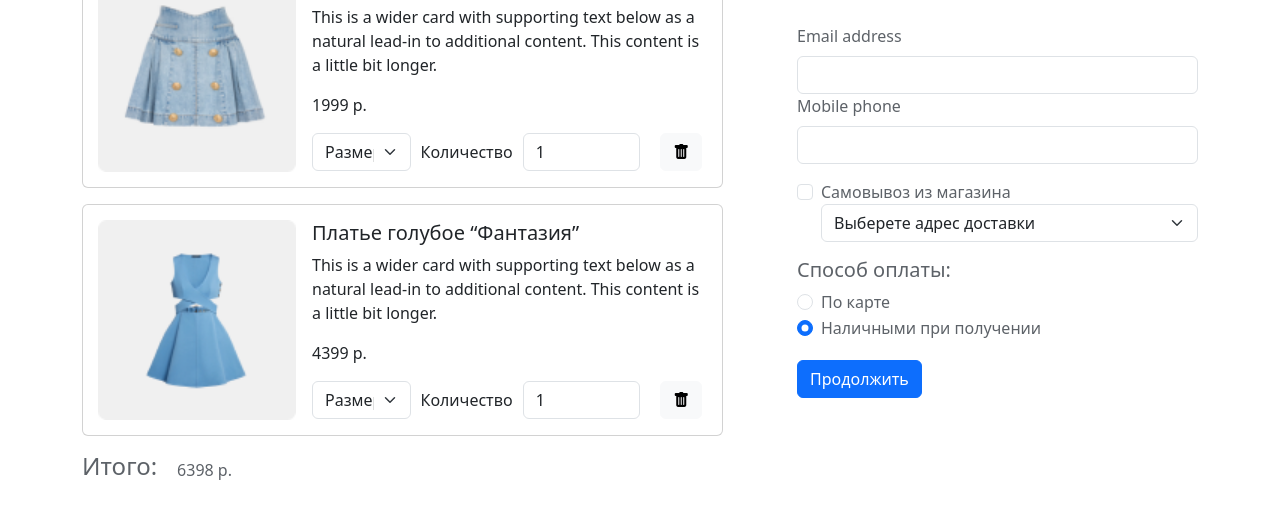
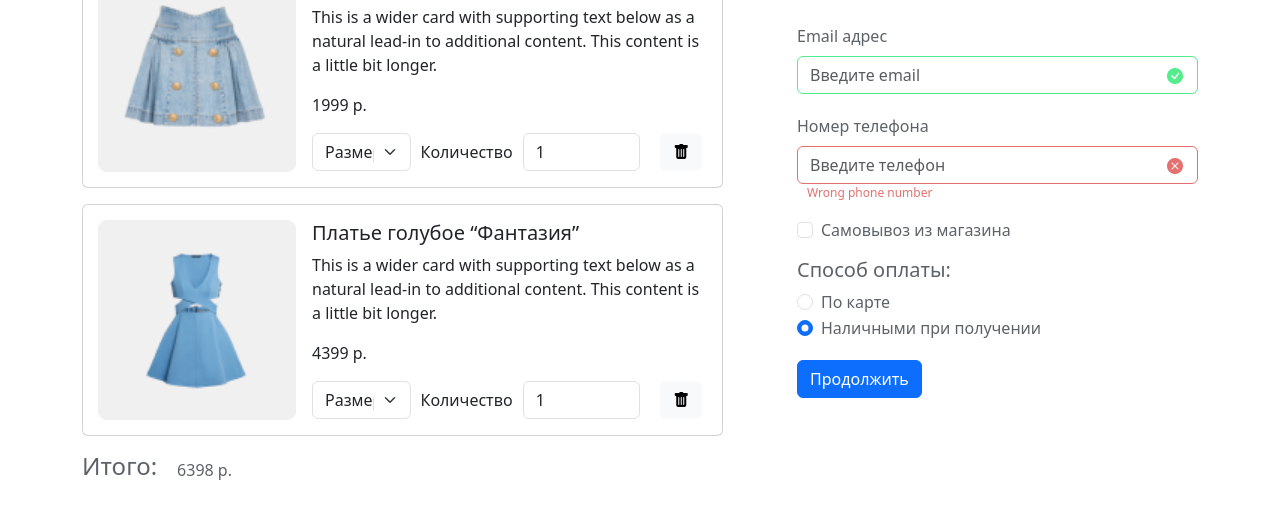
Before and after one commit to fongradnastya/lab10_web, a plain HTML site: page form.html in a window 1280 px wide. Shown: the part 293-800 px from the top of the page. Drawn offline with nearby package versions, Linux system fonts and the light colour scheme.

Commit message:
Added new input styles

```diff
--- a/css/form.scss
+++ b/css/form.scss
@@ -55,3 +55,47 @@ h1{
     display: none;
 
 }
+
+.addres{
+    display: none;
+}
+
+.email{
+    margin-bottom: 20px;
+}
+
+.group{
+    position: relative;
+}
+
+$success: #53ed8c;
+
+$mistake: rgb(228, 112, 112);
+
+.bi-check-circle-fill{
+    position: absolute;
+    top: 8px;
+    right: 15px;
+    color: $success;
+}
+
+.bi-x-circle-fill{
+    position: absolute;
+    top: 8px;
+    right: 15px;
+    color: $mistake;
+}
+
+.input-success{
+    border: 1px solid $success;
+}
+
+.input-mistake{
+    border: 1px solid $mistake;
+}
+
+.error-message{
+    color: $mistake;
+    font-size: 12px;
+    padding-left: 10px;
+}
--- a/form.html
+++ b/form.html
@@ -176,17 +176,25 @@
                             <h2>Оформление заказа</h2>
                             <h6 class="warning">Для оформления заказа добавьте товары в корзину!</h6>
                             <div class="mb-3">
-                                <label for="exampleInputEmail1" class="form-label">Email address</label>
-                                <input type="email" class="form-control" id="exampleInputEmail1"
-                                    aria-describedby="emailHelp" name="email">
-                                <label for="exampleInputEmail1" class="form-label">Mobile phone</label>
-                                <input type="tel" class="form-control" id="inputTel"
-                                    aria-describedby="phonelHelp" name="tel">
+                                <label for="exampleInputEmail1" class="form-label">Email адрес</label>
+                                <div class="group">
+                                    <input type="email" class="form-control email input-success" id="exampleInputEmail1"
+                                    aria-describedby="emailHelp" name="email" placeholder="Введите email">
+                                    <i class="bi bi-check-circle-fill"></i>
+                                    <div class="error-message"></div>
+                                </div>
+                                <label for="exampleInputEmail1" class="form-label">Номер телефона</label>
+                                <div class="group">
+                                    <input type="tel" class="form-control tel input-mistake" id="inputTel"aria-describedby="phonelHelp"
+                                        placeholder="Введите телефон" name="tel">
+                                    <i class="bi bi-x-circle-fill"></i>
+                                    <div class="error-message">Wrong phone number</div>
+                                </div>
                             </div>
                             <div class="mb-3 form-check">
                                 <input type="checkbox" class="form-check-input" id="check1" name="check">
                                 <label class="form-check-label" for="exampleCheck1">Самовывоз из магазина</label>
-                                <select class="form-select" aria-label="Default select example" name="deliveryAdress">
+                                <select class="form-select addres" aria-label="Default select example" name="deliveryAdress">
                                     <option selected>Выберете адрес доставки</option>
                                     <option value="1">Филиал №1</option>
                                     <option value="2">Филиал №2</option>
--- a/js/form.js
+++ b/js/form.js
@@ -7,7 +7,6 @@ console.log(checkBox.checked);
 
 checkBox.addEventListener("change", function(e){
     const addres = form.deliveryAdress;
-    console.log(addres);
     if(checkBox.checked){
         addres.style.display = "block";
     }
@@ -15,3 +14,19 @@ checkBox.addEventListener("change", function(e){
         addres.style.display = "none";
     }
 });
+
+const phone = form.tel;
+const email = form.email;
+
+function checkInput(){
+    const phoneValue = phone.value.trim();
+    const emailValue = email.value.trim();
+    if(emailValue === ''){
+        console.log("Mistake");
+    }
+}
+
+form.addEventListener("submit", (e)=>{
+    e.preventDefault();
+
+});
```
Also changed, not shown: css/form.css, 1 other file.
